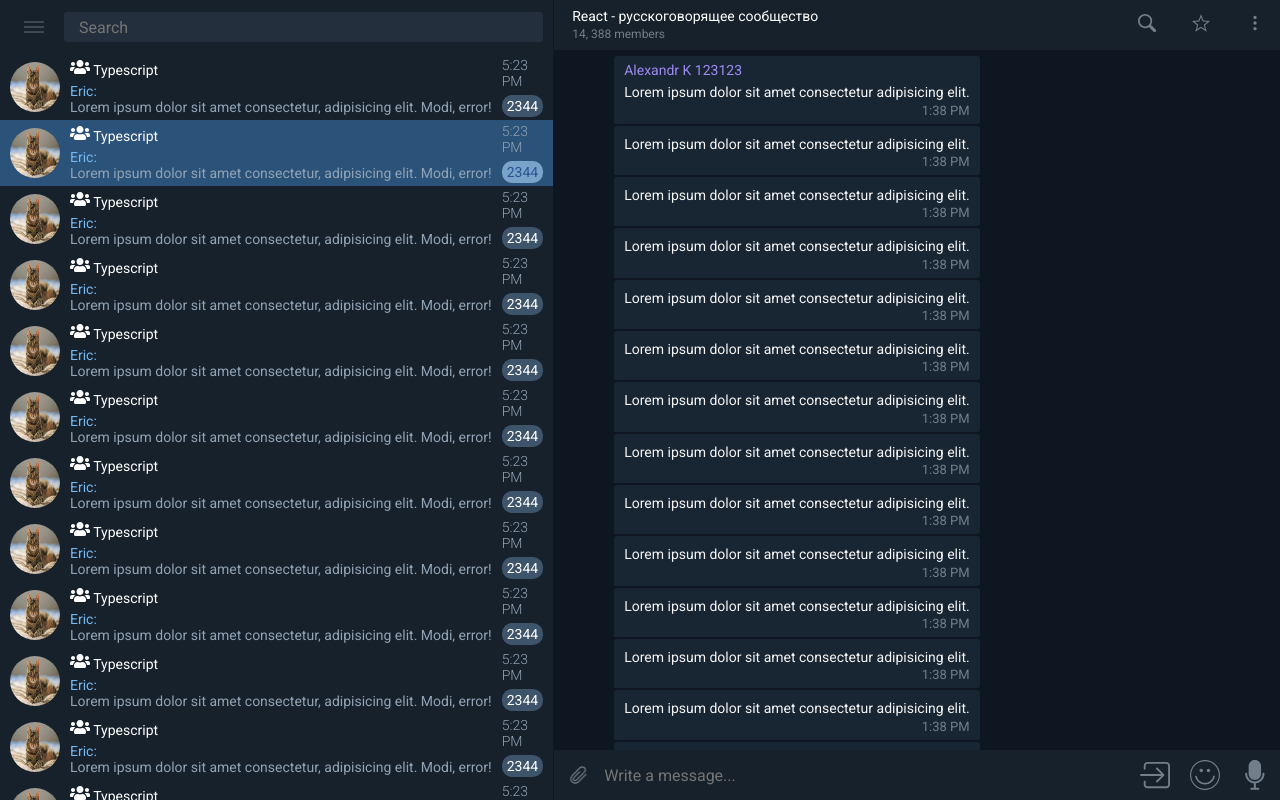
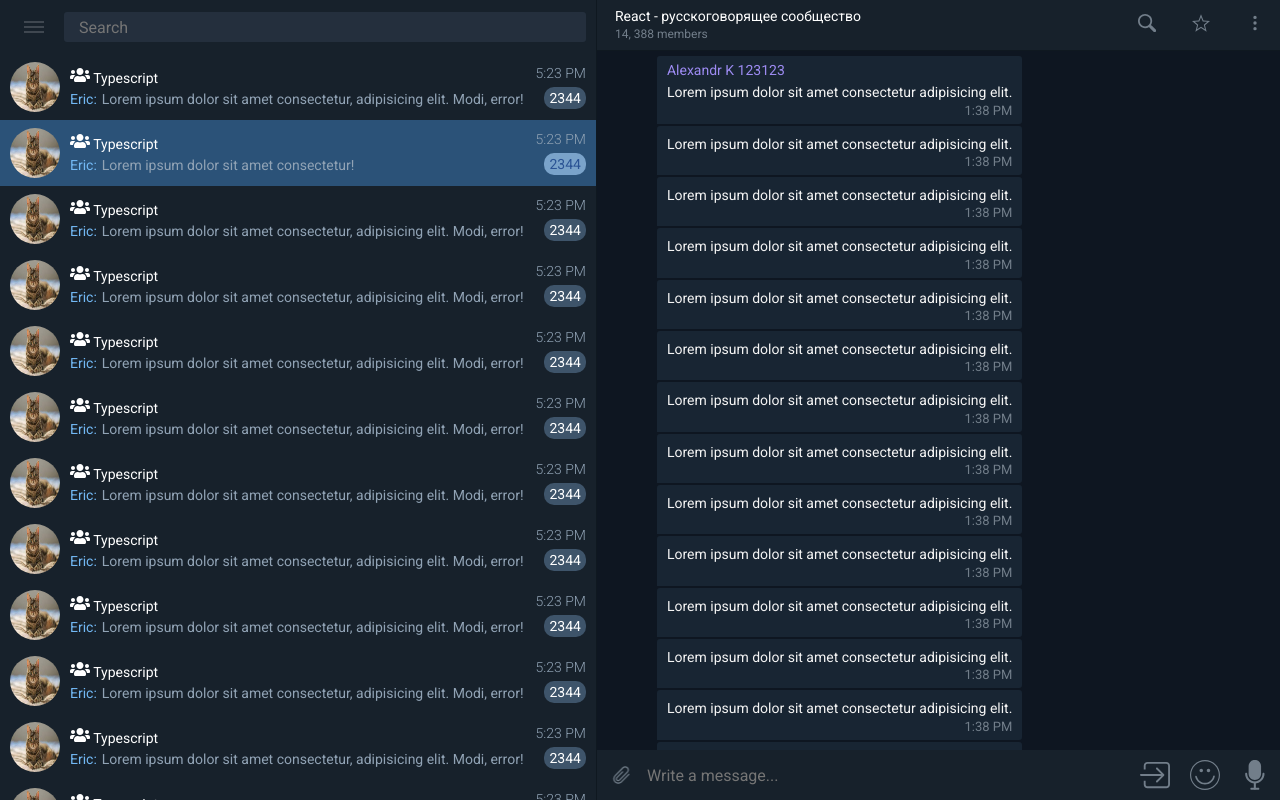
Before and after one commit to matcur/telegram-markdown, a plain HTML site: page pages/index.html in a window 1280 px wide. Drawn offline with Linux system fonts and the light colour scheme.

Commit message:
new: ellipsis for last message content in chat list

```diff
--- a/pages/index.html
+++ b/pages/index.html
@@ -104,7 +104,7 @@
             </div>
             <div class="last-message">
               <span class="last-message-user-name">Eric: </span>
-              <span class="last-message-content">Lorem ipsum dolor sit amet consectetur, adipisicing elit. Modi, error!</span>
+              <span class="last-message-content">Lorem ipsum dolor sit amet consectetur!</span>
             </div>
           </div>
           <div class="chat-item-right-part">
--- a/styles/pages/_index.sass
+++ b/styles/pages/_index.sass
@@ -5,9 +5,12 @@ $part-delimeter-color: #0F1820
   height: 100vh
   background: $main-background
 
+.chat-item > *
+  min-width: 0
+
 .chat-item
   display: flex
-  justify-content: start
+  justify-content: space-between
   flex-direction: row
   cursor: pointer
   transition: .2s
@@ -19,6 +22,7 @@ $part-delimeter-color: #0F1820
   border-radius: 50%
 
 .chat-image
+  min-width: 50px
   width: 50px
   height: 50px
   padding: 8px 10px
@@ -27,14 +31,18 @@ $part-delimeter-color: #0F1820
   width: 20px
 
 .chat-item-details
+  padding-right: 2px
   display: flex
   flex-direction: column
   justify-content: center
+  margin-right: auto
+  flex-shrink: 1
 
 .chat-name
   font-size: 14px
 
 .last-message
+  display: flex
   margin-top: 5px
   font-size: 14px
 
@@ -42,6 +50,7 @@ $part-delimeter-color: #0F1820
   color: #73B9F5
 
 .last-message-content
+  margin-left: 5px
   color: #91A3B5
   text-overflow: ellipsis
   white-space: nowrap
@@ -55,6 +64,7 @@ $part-delimeter-color: #0F1820
   padding: 0 10px
   font-size: 14px
   font-weight: 300
+  white-space: nowrap
 
 .last-message-date
   color: #91A3B5
```
Also changed, not shown: styles/style.css, 1 other file.
